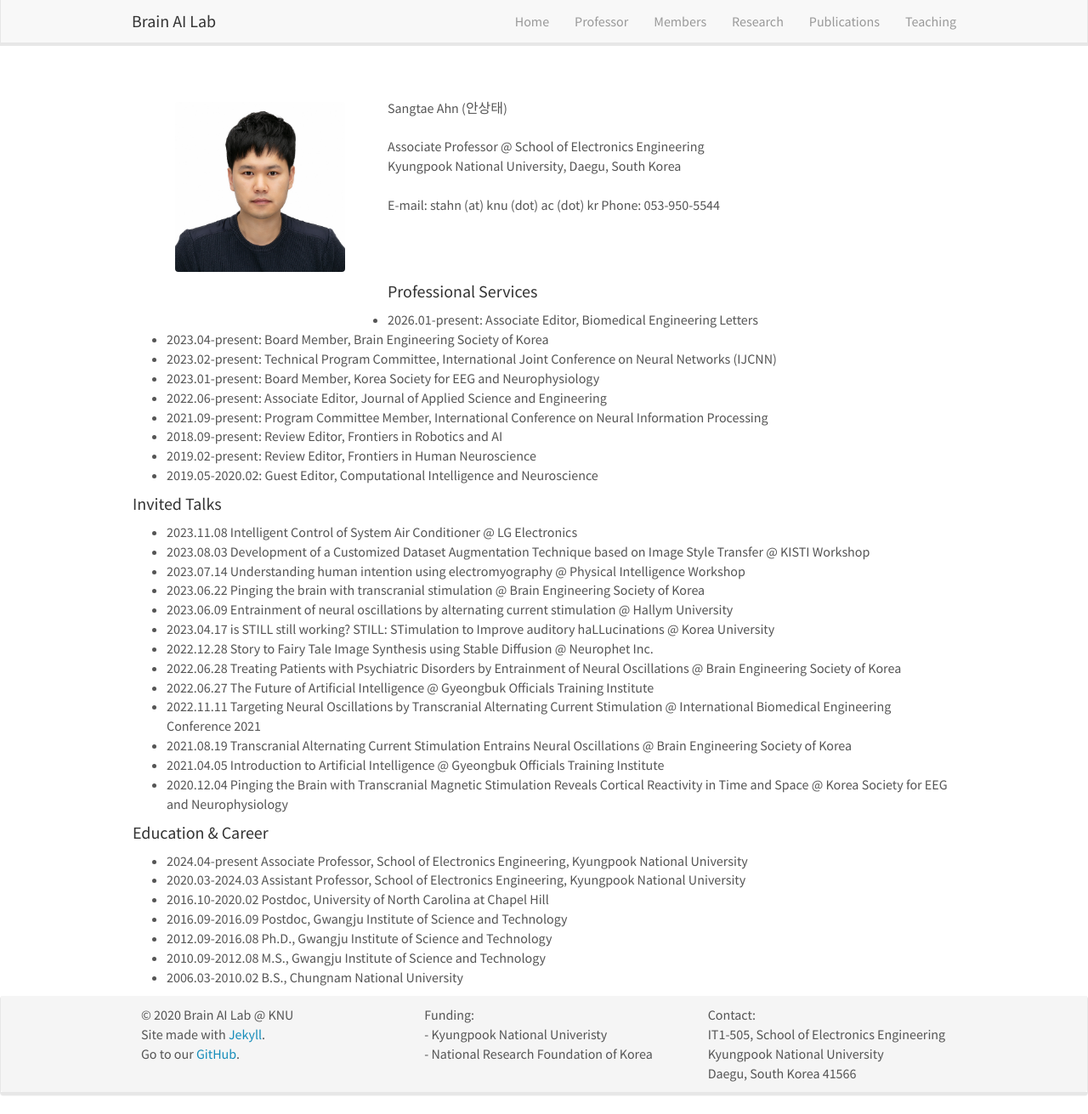
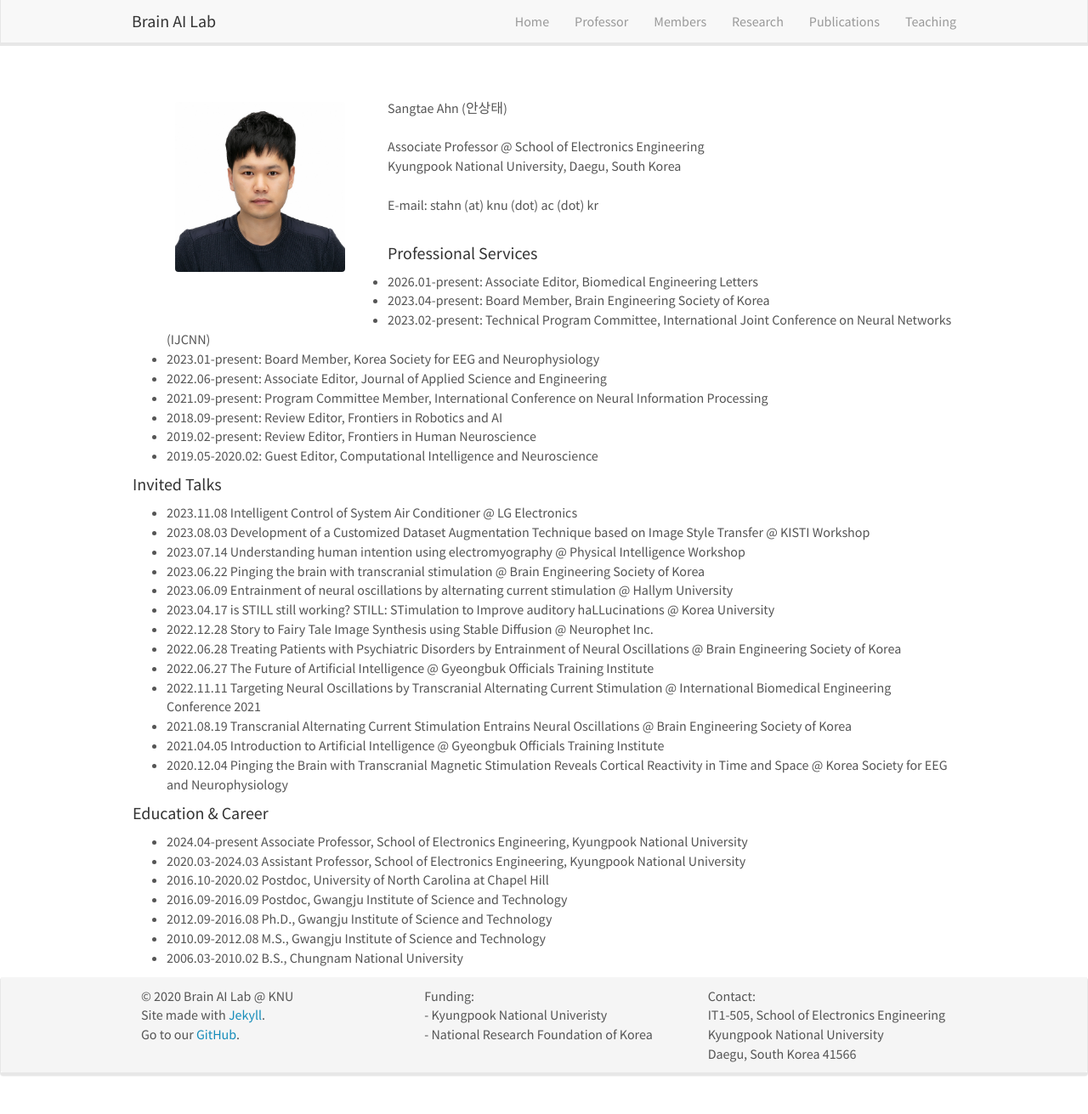
Before and after one commit to KNU-BrainAI/knu-brainai.github.io, a Jekyll site: the page built from _pages/professor.md, in a window 1280 px wide and 1311 px high. Shown: the whole window at 85% size. Built offline with Jekyll 4.4.1, drawn with Linux system fonts in a browser that asks for light colours; nearby versions of some CDN libraries.

Commit message:
Update professor.md

```diff
--- a/_pages/professor.md
+++ b/_pages/professor.md
@@ -13,7 +13,6 @@ Associate Professor @ School of Electronics Engineering<br/>
 Kyungpook National University, Daegu, South Korea<br/>
 <br/>
 E-mail: stahn (at) knu (dot) ac (dot) kr
-Phone: 053-950-5544<br/><br/>
 <br/><br/>
 
 #### Professional Services
```
